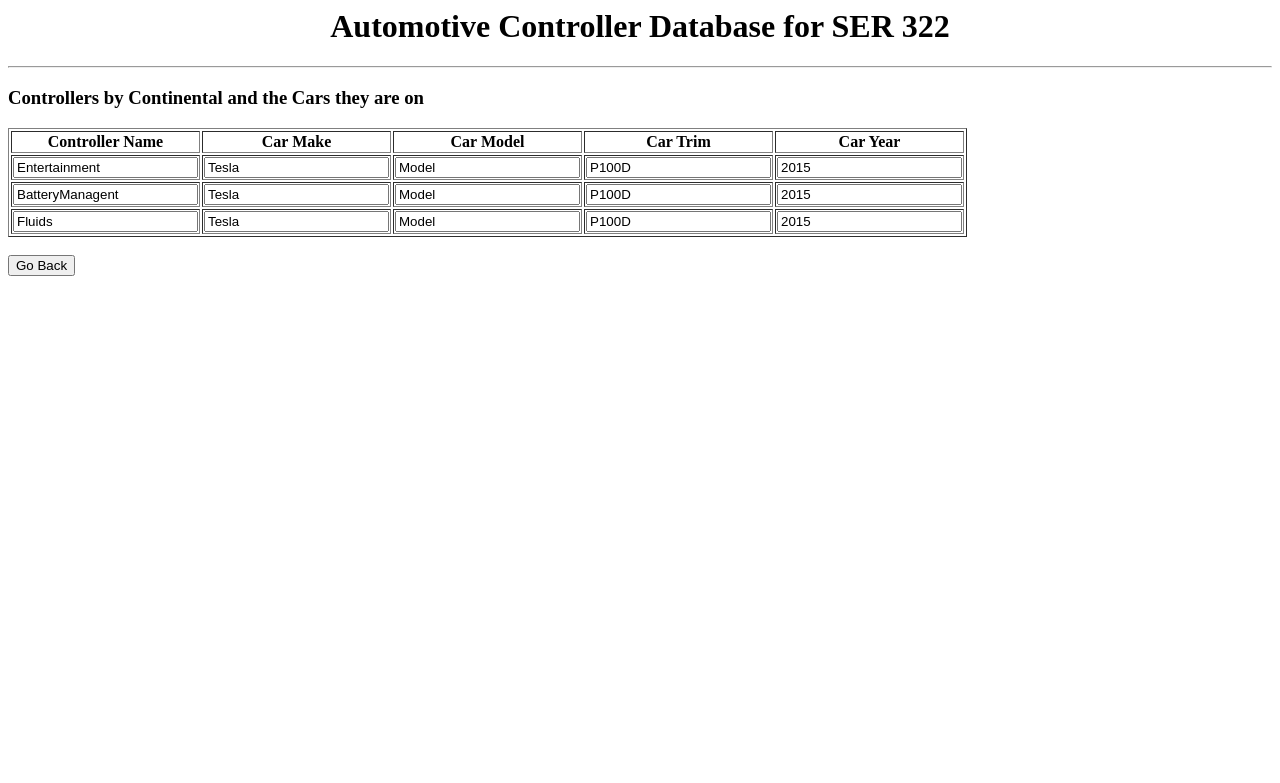
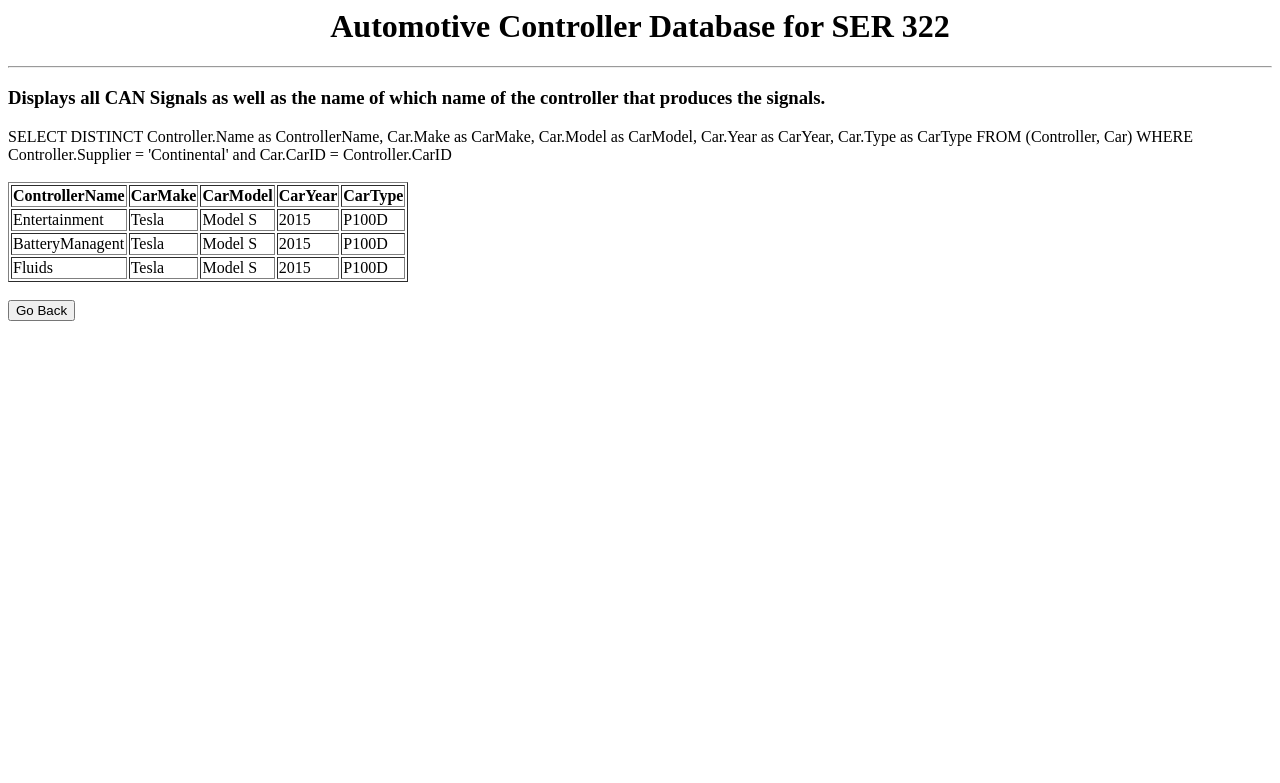
Before and after one commit to jctorre8/Database-Management-Final-Project, a PHP site: page /query2.php in a window 1280 px wide. Shown: the top 783 px of the page. Run offline with PHP 8.4, Linux system fonts and the light colour scheme.

Commit message:
Update query2.php

```diff
--- a/query2.php
+++ b/query2.php
@@ -16,23 +16,26 @@ mysql_select_db("Cars", $con);
 $sql = "SELECT DISTINCT Controller.Name as ControllerName, Car.Make as CarMake, Car.Model as CarModel, Car.Year as CarYear, Car.Type as CarType FROM (Controller, Car) WHERE Controller.Supplier = 'Continental' and Car.CarID = Controller.CarID ";
 $myData = mysql_query($sql, $con);
 
-echo "<h3>Controllers by Continental and the Cars they are on</h3>";
+echo "<h3>Displays all CAN Signals as well as the name of which name of the controller that produces the signals.</h3>";
+echo "SELECT DISTINCT Controller.Name as ControllerName, Car.Make as CarMake, Car.Model as CarModel, Car.Year as CarYear, Car.Type as CarType FROM (Controller, Car) WHERE Controller.Supplier = 'Continental' and Car.CarID = Controller.CarID";
+echo "<br/>";
+echo "<br/>";
 echo "<table border=1>
 <tr>
-<th>Controller Name</th>
-<th>Car Make</th>
-<th>Car Model</th>
-<th>Car Trim</th>
-<th>Car Year</th>
+<th>ControllerName</th>
+<th>CarMake</th>
+<th>CarModel</th>
+<th>CarYear</th>
+<th>CarType</th>
 </tr>";
 while($record = mysql_fetch_array($myData)) {
-	echo "<form action=query1.php method=post>";
+	echo "<form action=query2.php method=post>";
 	echo "<tr>";
-	echo "<td>" . "<input type=text name=carid value=" . $record['ControllerName'] . " </td>";
-	echo "<td>" . "<input type=text name=make value=" . $record['CarMake'] . " </td>";
-	echo "<td>" . "<input type=text name=model value=" . $record['CarModel'] . " </td>";
-	echo "<td>" . "<input type=text name=type value=" . $record['CarType'] . " </td>";
-	echo "<td>" . "<input type=text name=year value=" . $record['CarYear'] . " </td>";
+	echo "<td>" . $record['ControllerName'] . " </td>";
+	echo "<td>" . $record['CarMake'] . " </td>";
+	echo "<td>" . $record['CarModel'] . " </td>";
+	echo "<td>" . $record['CarYear'] . " </td>";
+	echo "<td>" . $record['CarType'] . " </td>";
 	echo "</tr>";
 	echo "</form>";
 }
```
